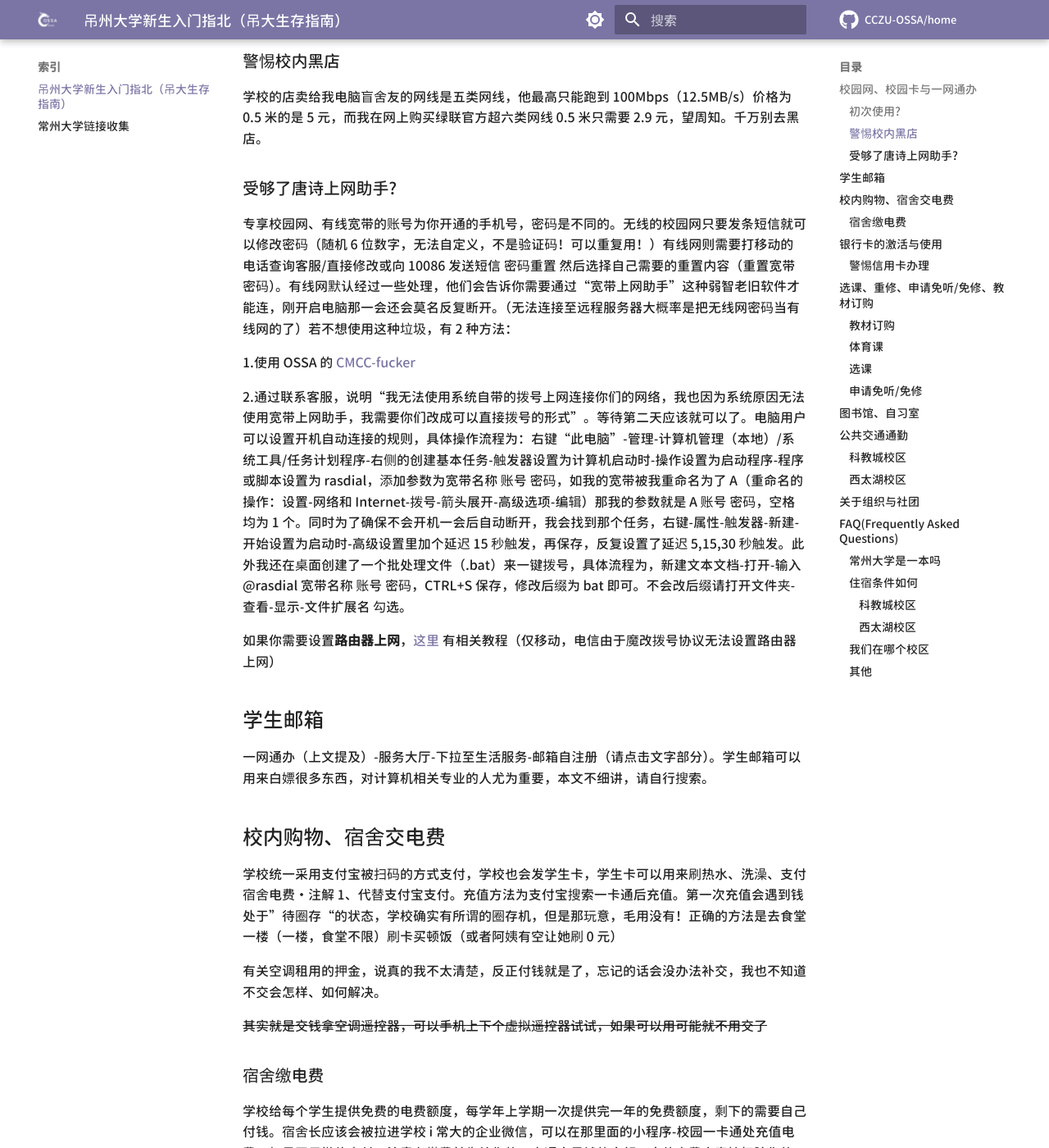
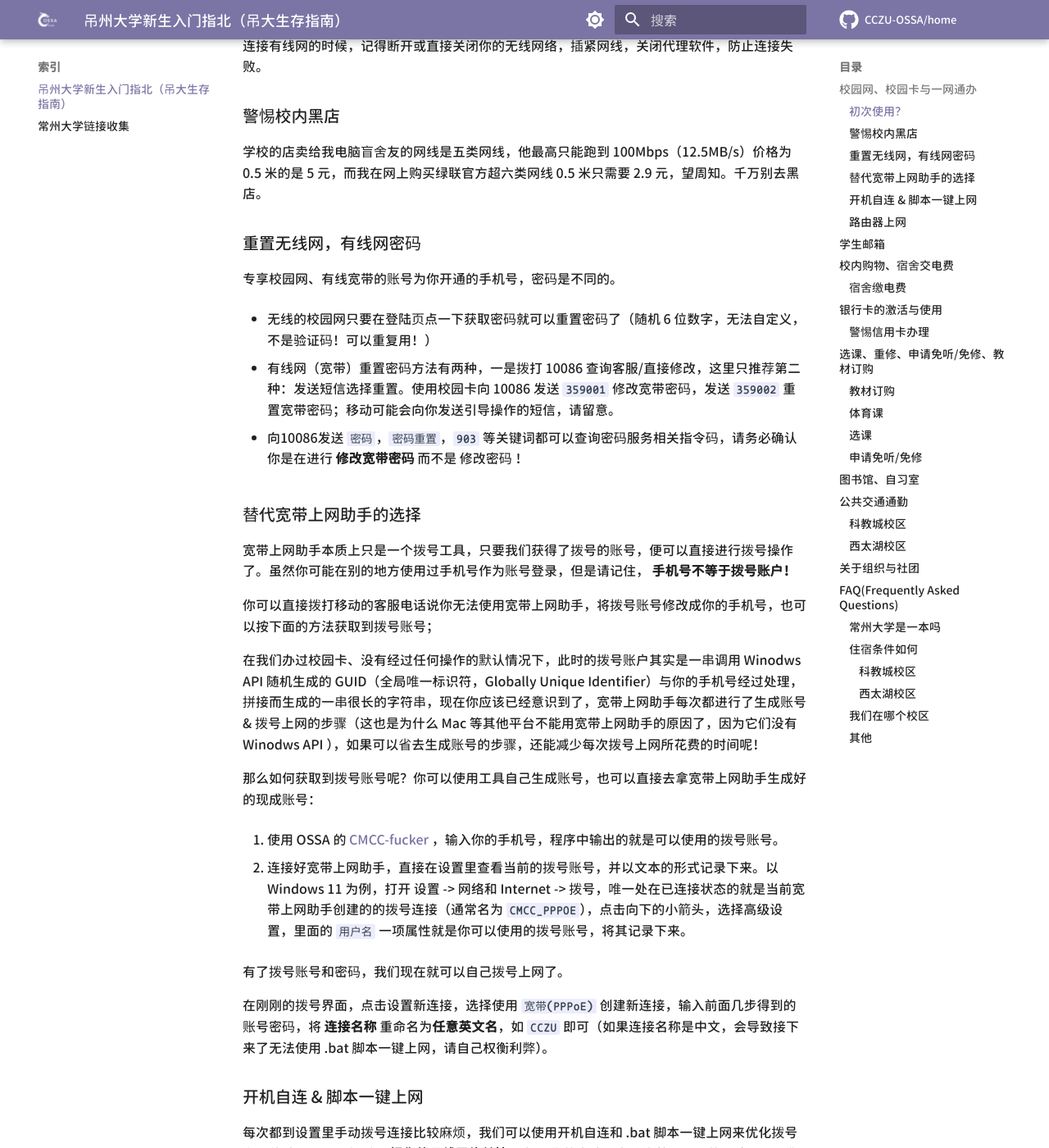
Before and after one commit to CCZU-OSSA/home, an MkDocs documentation site: the page built from docs/indexs/for-fresher.md, in a window 1280 px wide and 1400 px high, scrolled down 1073 px. Shown: the whole window at 82% size. Built offline with MkDocs 1.6.1 and Material for MkDocs 9.7.7, drawn with Linux system fonts in a browser that asks for light colours; some web fonts are replaced; comment, search, counter and statistics services are not loaded; some of the changed text lies outside the part shown.

Commit message:
📝 modified: docs/indexs/for-fresher.md

```diff
--- a/docs/indexs/for-fresher.md
+++ b/docs/indexs/for-fresher.md
@@ -21,25 +21,69 @@ comments: true
 
 武进校区建议办理移动校园卡，会附带 300Mbps（37.5MB/s） 的有线宽带，具体网速会根据所在宿舍楼变化。10、11、12 号楼的墙上面板均为移动宽带，电信宽带需要咨询自己的宿舍是否支持，且~~电信宽带较为狗屎~~无法使用路由器，除非你自己逆向电信拨号协议并自行修改路由器固件。
 
-### 初次使用?
+### 初次使用？
 
-免费校园网使用是需要登录的！如果你知道了你的学号可以进行 [激活](http://sso.cczu.edu.cn/sso/active)。激活至可以使用有 0-2 小时的延迟，尽量提前做好准备。此外，[一网通办](http://ywtb.cczu.edu.cn)也是后续使用里至关重要的一个网址，请收藏至你的浏览器内。更多内容会在后面详细讲解。
+免费校园网使用是需要登录的！如果你知道了你的学号可以进行 [激活](http://sso.cczu.edu.cn/sso/active) 。激活至可以使用有 0-2 小时的延迟，尽量提前做好准备。此外，[一网通办](http://ywtb.cczu.edu.cn) 也是后续使用里至关重要的一个网址，请收藏至你的浏览器内。更多内容会在后面详细讲解。
 
-武进校区需要连接名称为 `CCZU-CMCC` 的 wifi，连接成功后会弹出网络认证窗口，账号是你的学号，密码是你所设置的密码
+武进校区需要连接名称为 `CCZU-CMCC` 的 wifi，连接成功后会弹出网络认证窗口，账号是你的学号，密码是你所设置的密码。
+
+连接有线网的时候，记得断开或直接关闭你的无线网络，插紧网线，关闭代理软件，防止连接失败。
 
 ### 警惕校内黑店
 
 学校的店卖给我电脑盲舍友的网线是五类网线，他最高只能跑到 100Mbps（12.5MB/s）价格为 0.5 米的是 5 元，而我在网上购买绿联官方超六类网线 0.5 米只需要 2.9 元，望周知。千万别去黑店。
 
-### 受够了唐诗上网助手?
+### 重置无线网，有线网密码
 
-专享校园网、有线宽带的账号为你开通的手机号，密码是不同的。无线的校园网只要发条短信就可以修改密码（随机 6 位数字，无法自定义，不是验证码！可以重复用！）有线网则需要打移动的电话查询客服/直接修改或向 10086 发送短信 密码重置 然后选择自己需要的重置内容（重置宽带密码）。有线网默认经过一些处理，他们会告诉你需要通过“宽带上网助手”这种弱智老旧软件才能连，刚开启电脑那一会还会莫名反复断开。（无法连接至远程服务器大概率是把无线网密码当有线网的了）若不想使用这种垃圾，有 2 种方法：
+专享校园网、有线宽带的账号为你开通的手机号，密码是不同的。
 
-1.使用 OSSA 的 [CMCC-fucker](https://github.com/CCZU-OSSA/cmcc-fucker-rs)
+- 无线的校园网只要在登陆页点一下获取密码就可以重置密码了（随机 6 位数字，无法自定义，不是验证码！可以重复用！）
 
-2.通过联系客服，说明“我无法使用系统自带的拨号上网连接你们的网络，我也因为系统原因无法使用宽带上网助手，我需要你们改成可以直接拨号的形式”。等待第二天应该就可以了。电脑用户可以设置开机自动连接的规则，具体操作流程为：右键“此电脑”-管理-计算机管理（本地）/系统工具/任务计划程序-右侧的创建基本任务-触发器设置为计算机启动时-操作设置为启动程序-程序或脚本设置为 rasdial，添加参数为宽带名称 账号 密码，如我的宽带被我重命名为了 A（重命名的操作：设置-网络和 Internet-拨号-箭头展开-高级选项-编辑）那我的参数就是 A 账号 密码，空格均为 1 个。同时为了确保不会开机一会后自动断开，我会找到那个任务，右键-属性-触发器-新建-开始设置为启动时-高级设置里加个延迟 15 秒触发，再保存，反复设置了延迟 5,15,30 秒触发。此外我还在桌面创建了一个批处理文件（.bat）来一键拨号，具体流程为，新建文本文档-打开-输入@rasdial 宽带名称 账号 密码，CTRL+S 保存，修改后缀为 bat 即可。不会改后缀请打开文件夹-查看-显示-文件扩展名 勾选。
+- 有线网（宽带）重置密码方法有两种，一是拨打 10086 查询客服/直接修改，这里只推荐第二种：发送短信选择重置。使用校园卡向 10086 发送 `359001` 修改宽带密码，发送 `359002` 重置宽带密码；移动可能会向你发送引导操作的短信，请留意。
 
-如果你需要设置**路由器上网**，[这里](https://www.bilibili.com/video/BV1GH4y1H75S) 有相关教程（仅移动，电信由于魔改拨号协议无法设置路由器上网）
+- 向10086发送 `密码`，`密码重置`，`903` 等关键词都可以查询密码服务相关指令码，请务必确认你是在进行 **修改宽带密码** 而不是 修改密码 ！
+
+### 替代宽带上网助手的选择
+
+宽带上网助手本质上只是一个拨号工具，只要我们获得了拨号的账号，便可以直接进行拨号操作了。虽然你可能在别的地方使用过手机号作为账号登录，但是请记住， **手机号不等于拨号账户！**
+
+你可以直接拨打移动的客服电话说你无法使用宽带上网助手，将拨号账号修改成你的手机号，也可以按下面的方法获取到拨号账号；
+
+在我们办过校园卡、没有经过任何操作的默认情况下，此时的拨号账户其实是一串调用 Winodws API 随机生成的 GUID（全局唯一标识符，Globally Unique Identifier）与你的手机号经过处理，拼接而生成的一串很长的字符串，现在你应该已经意识到了，宽带上网助手每次都进行了生成账号 & 拨号上网的步骤（这也是为什么 Mac 等其他平台不能用宽带上网助手的原因了，因为它们没有 Winodws API ），如果可以省去生成账号的步骤，还能减少每次拨号上网所花费的时间呢！
+
+那么如何获取到拨号账号呢？你可以使用工具自己生成账号，也可以直接去拿宽带上网助手生成好的现成账号：
+
+1. 使用 OSSA 的 [CMCC-fucker](https://github.com/CCZU-OSSA/cmcc-fucker-rs) ，输入你的手机号，程序中输出的就是可以使用的拨号账号。
+
+2. 连接好宽带上网助手，直接在设置里查看当前的拨号账号，并以文本的形式记录下来。以 Windows 11 为例，打开 设置 -> 网络和 Internet -> 拨号，唯一处在已连接状态的就是当前宽带上网助手创建的的拨号连接（通常名为 `CMCC_PPPOE`），点击向下的小箭头，选择高级设置，里面的 `用户名` 一项属性就是你可以使用的拨号账号，将其记录下来。
+
+有了拨号账号和密码，我们现在就可以自己拨号上网了。
+
+在刚刚的拨号界面，点击设置新连接，选择使用 `宽带(PPPoE)` 创建新连接，输入前面几步得到的账号密码，将 **连接名称** 重命名为**任意英文名**，如 `CCZU` 即可（如果连接名称是中文，会导致接下来了无法使用 .bat 脚本一键上网，请自己权衡利弊）。
+
+### 开机自连 & 脚本一键上网
+
+每次都到设置里手动拨号连接比较麻烦，我们可以使用开机自连和 .bat 脚本一键上网来优化拨号上网体验。还是那句话， **把你的无线网络关掉！** 如果你的电脑还自动连着 CCZU 的无线网，那你是一辈子也连不上有线网的。如果每次拨号都连不上，那就要检查一下你是否还连接着无线网络了。
+
+电脑用户可以设置开机自动连接的规则，具体操作流程为：右键“此电脑”-管理-计算机管理（本地）/系统工具/任务计划程序-右侧的创建基本任务-触发器设置为计算机启动时-操作设置为启动程序-程序或脚本设置为 `rasdial`，添加参数为宽带名称 账号 密码，如我的宽带被我重命名为了 `CCZU`（重命名的操作：设置-网络和 Internet-拨号-箭头展开-高级选项-编辑）那我的参数就是 `CCZU 账号 密码` 这样的格式，空格均为 1 个。
+
+有线网开机一会后经常会自动断开，你可以找到那个任务，右键-属性-触发器-新建-开始设置为启动时-高级设置里加个延迟 x 秒触发，再保存，可以反复设置延迟 5,10,15秒,...,1分钟 触发。
+
+此外你还可以在桌面创建一个批处理文件（.bat）来一键拨号，具体流程为，新建文本文档-打开-输入 `@rasdial 宽带名称 账号 密码` ，CTRL+S 保存，修改后缀为 bat 即可。不会改后缀请打开文件夹-查看-显示-文件扩展名 勾选。如果你的宽带名称是中文，那么请重命名为英文。
+
+### 路由器上网
+
+如果你需要设置 **路由器上网** ，可以查看下面的相关教程，供你参考（仅移动，电信由于魔改拨号协议无法设置路由器上网）。
+
+文字教程：
+
+[OSA —— 校园宽带与路由器 ](https://cczu-ossa.github.io/home-legacy/blog/%E9%80%9A%E7%94%A8/%E6%A0%A1%E5%9B%AD/%E6%A0%A1%E5%9B%AD%E5%AE%BD%E5%B8%A6%E4%B8%8E%E8%B7%AF%E7%94%B1%E5%99%A8@Teasure/)
+
+[雪山封顶 —— CMCC校园网路由配置](https://cczu-ossa.github.io/home/pdf/cczu-cmcc-router.pdf)
+
+视频教程：
+
+[不太正经的王同学 —— 常州大学Wi-Fi安装](https://www.bilibili.com/video/BV1GH4y1H75S)
 
 ## 学生邮箱
 
```
